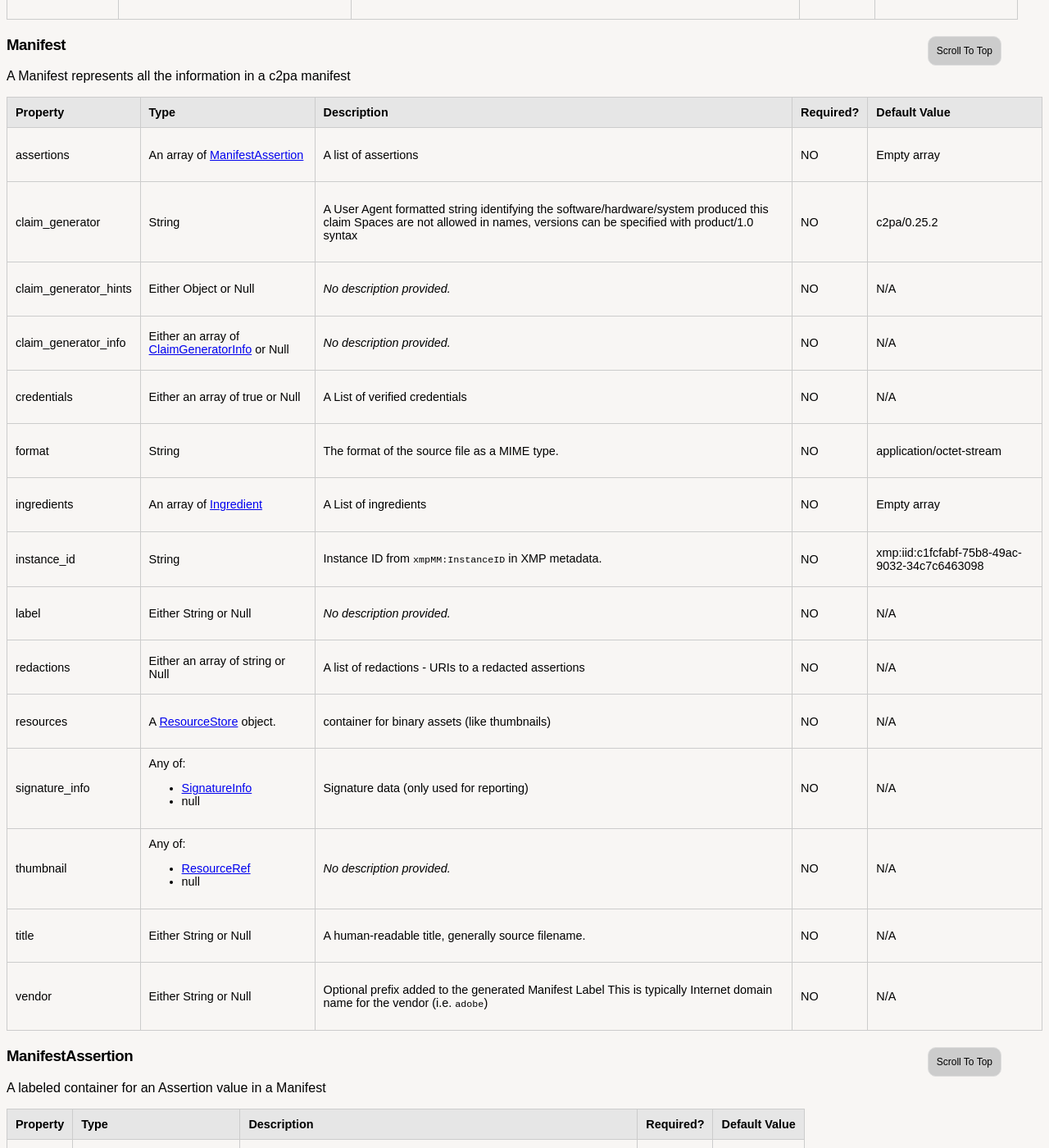
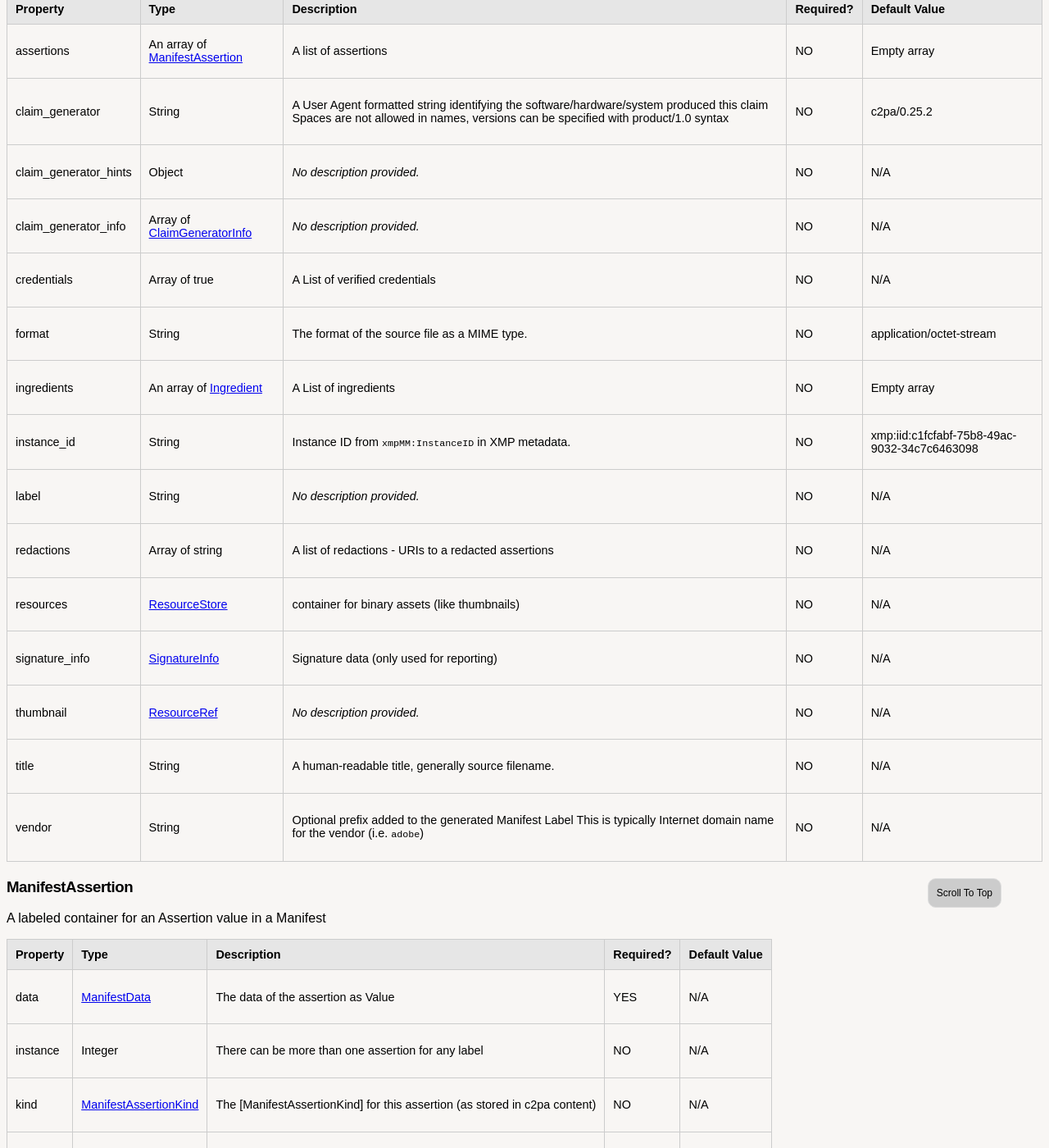
Before and after one commit to contentauth/json-manifest-reference, a Jekyll site: the page built from pages/manifest-ref-cai.md, in a window 1280 px wide and 1400 px high, scrolled down 3618 px. Shown: the whole window at 82% size. Built offline with Jekyll 4.4.1, drawn with Linux system fonts in a browser that asks for light colours; some of the changed text lies outside the part shown.

Commit message:
Remove redundancy for nullable properties and not required

```diff
--- a/_includes/array-of-objs.html
+++ b/_includes/array-of-objs.html
@@ -1,10 +1,6 @@
-<ul>
 {% for i in include.a %}
   {% if i.first[0]=="$ref" %}
     {% assign xref=i.first[1] %}
-    <li>{% include ref-to-link.html ref=xref %}</li>
-  {% else %}
-<li>{{i.first[1]}}</li>
+    {% include ref-to-link.html ref=xref %}
   {% endif %}
 {% endfor %}
-</ul>
--- a/_includes/type.html
+++ b/_includes/type.html
@@ -2,32 +2,23 @@
 
 {% assign obj = include.prop_info %}
 
-{% comment %} <!--
-<em>
-prop_info = {{obj | inspect }} <br/>
-type = {{obj.type }} <br/>
-items = {{obj.items | inspect }} <br/>
-</em>
- --> {% endcomment %}
-
 {% if obj.anyOf %}
-  Any of:
   {% include array-of-objs.html a=obj.anyOf %}
-
-<!-- {% comment %}
+<!-- {% comment %} ...Need to find if one of the anyOf array elements is "type": "null"
 This assumes the 'allOf' property is a single-element array containing
 an object like {"$ref"=>"#/definitions/xyz"}.
 {% endcomment %} -->
+
 {% elsif obj.allOf %}
   {% assign object_ref = obj.allOf[0]['$ref'] %}
-  A {% include ref-to-link.html ref=object_ref %} object.
+  {% include ref-to-link.html ref=object_ref %}
 
 <!-- obj.type is an array of possible types-->
 {% elsif obj.type.first %}
-  Either
+  <!-- Either -->
   {% for x in obj.type %}
     {% if x=="array" %}
-      an array of
+      Array of
       {% assign ref = obj.items['$ref'] %}
 
       {% if ref %}
@@ -43,10 +34,12 @@ an object like {"$ref"=>"#/definitions/xyz"}.
       {% endif %}
 
     {% else %}
-      {{x|capitalize}} <!-- {% comment %} Assumes that the type is not another array or object {% endcomment %} -->
+      {% unless x=="null" %}
+        {{x|capitalize}} <!-- {% comment %} Assumes that the type is not another array or object {% endcomment %} -->
+      {% endunless %}
 
     {% endif %}
-    {% unless forloop.last %} or {% endunless %}
+    <!-- {% unless forloop.last %} or {% endunless %} -->
   {% endfor %}
 
 {% else %} <!-- {% comment %}  obj.type is NOT an array of possible types so it's a simple type {% endcomment %}  -->
--- a/pages/reference.md
+++ b/pages/reference.md
@@ -28,8 +28,10 @@
 <td>
 {% if property.last.type=="object" %}
   Object
+
 {% else %}
   {% include type.html prop_info=property.last %}
+
 {% endif %}
 </td>
 
```
Also changed, not shown: README.md (+10 -0 lines).
